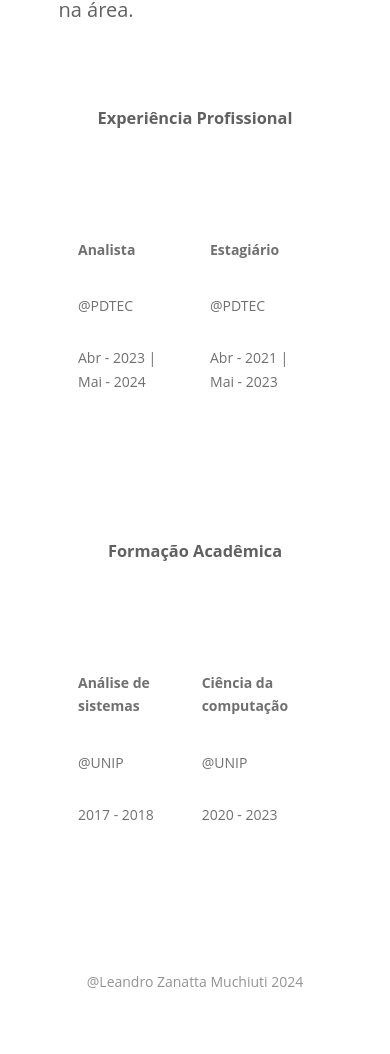
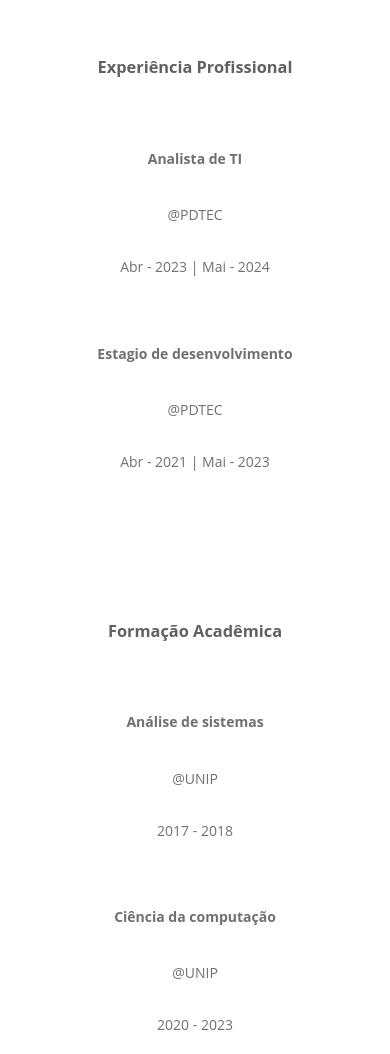
Before and after one commit to Lezanatta/zanattadeveloper, a plain HTML site: page sobre.html in a window 390 px wide. Shown: the part 2253-3307 px from the top of the page. Before the commit the page ends 3257 px from the top, so only its background shows below. Drawn offline with Linux system fonts and the light colour scheme.

Commit message:
Ajusta larga de componentes

```diff
--- a/assets/css/sobre.css
+++ b/assets/css/sobre.css
@@ -1,5 +1,5 @@
 h1{
-    width: 70%;
+    width: 100%;
     line-height: 1.7em;
 }
 
@@ -9,14 +9,14 @@ h3{
 
 .intro-sobre{
     display: flex;
-    align-items: center;
+    align-items: flex-start;
     margin: 20px 0px;
 }
 
 .info-div{
     display: flex;
     justify-content: space-around;
-    width: 60%;
+    width: 80%;
     margin: 70px 0px;
     color: rgb(112, 112, 112);
     gap: 30px;
@@ -25,5 +25,14 @@ h3{
 .art-info{
     display: flex;
     flex-direction: column;
-    justify-content: flex-start;
+    align-items: center;
 }
+
+@media screen and (max-width: 490px) {
+    .info-div{
+        margin-top: 30px;
+        display: flex;
+        flex-direction: column;
+        width: 60%;
+    }
+}
--- a/assets/css/style.css
+++ b/assets/css/style.css
@@ -327,7 +327,7 @@ li a i:hover{
 
     .contato-itens{
         flex-direction: column;
-        width: 60%;
+        width: 70%;
         padding: 20px;
     }
 
--- a/sobre.html
+++ b/sobre.html
@@ -48,14 +48,14 @@
 
         <div class="info-div">
             <article class="art-info">
-                <h4>Analista</h4>
+                <h4>Analista de TI</h4>
                 <p>
                     @PDTEC
                 <p>
                     Abr - 2023 | Mai - 2024
             </article>
             <article class="art-info">
-                <h4>Estagiário</h4>
+                <h4>Estagio de desenvolvimento</h4>
                 <p>
                     @PDTEC
                 <p>
```
